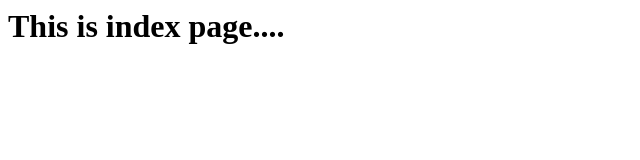
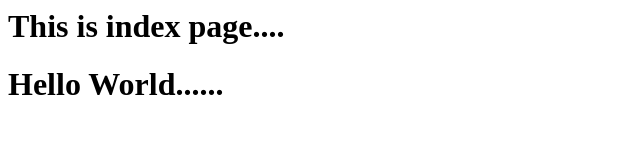
Before and after one commit to AbhayHole27/Demo_Repo, a plain HTML site: page index.html in a window 1280 px wide. Shown: the whole page, without its empty margins (0-640 px from the left). Drawn offline with Linux system fonts and the light colour scheme.

Commit message:
Second Commit

```diff
--- a/index.html
+++ b/index.html
@@ -9,6 +9,16 @@
              </h1>
 
 
+
+
+             <h1>
+
+             Hello World......
+
+             </h1>
+
+
+
      </body>
 
 </html>
```
